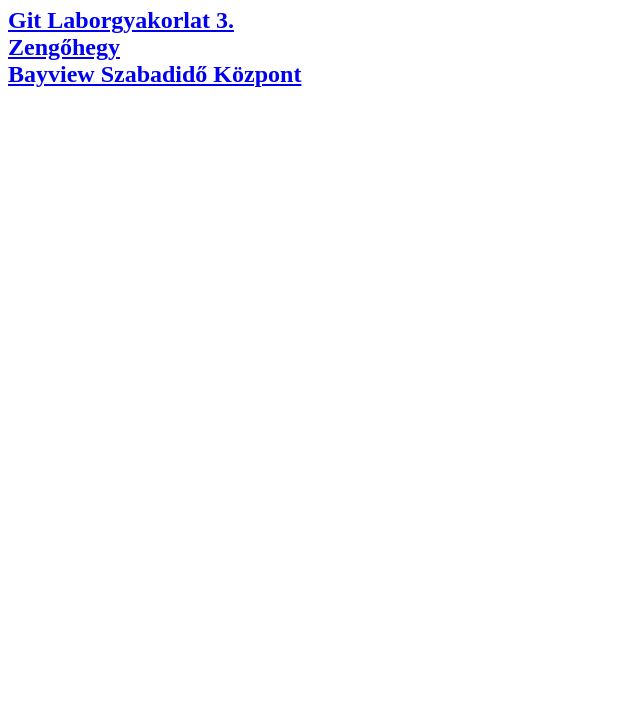
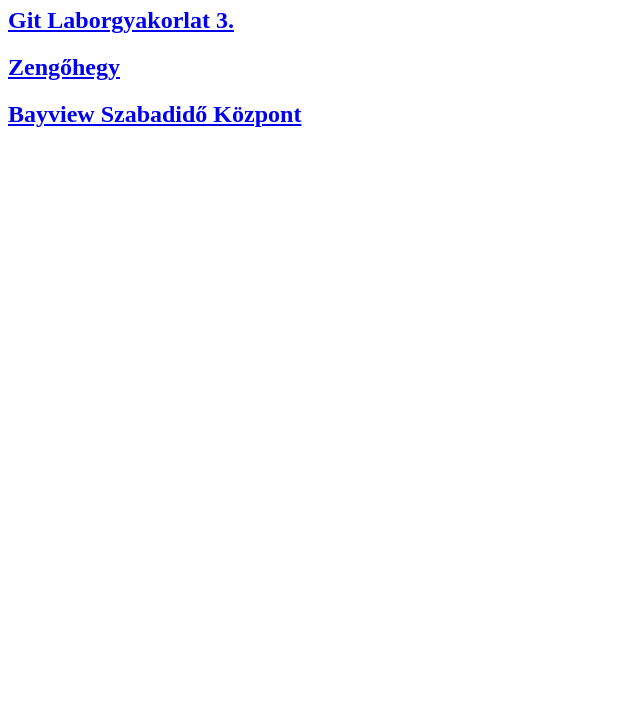
Before and after one commit to SdGergo/SdGergo.github.io, a plain HTML site: page index.html in a window 1280 px wide. Shown: the part 73-800 px from the top of the page, without its empty margins (0-640 px from the left). Drawn offline with Linux system fonts and the light colour scheme.

Commit message:
Update index.html

```diff
--- a/index.html
+++ b/index.html
@@ -9,8 +9,8 @@
 <body>
         <h1>Sándor Gergő próbaoldala</h1>
 
-    <h2><a href="/gitlabor3/index.html">Git Laborgyakorlat 3.</a><br>
-        <a href="/Zengőhegy/index.html">Zengőhegy</a><br>
-        <a href="/munkafájlok-27/index.html">Bayview Szabadidő Központ</a></h2>
+    <h2><a href="/gitlabor3/index.html">Git Laborgyakorlat 3.</a></h2>
+       <h2> <a href="/Zengőhegy/index.html">Zengőhegy</a></h2>
+      <h2> <a href="/munkafájlok-27/index.html">Bayview Szabadidő Központ</a></h2>
 </body>
 </html>
```
